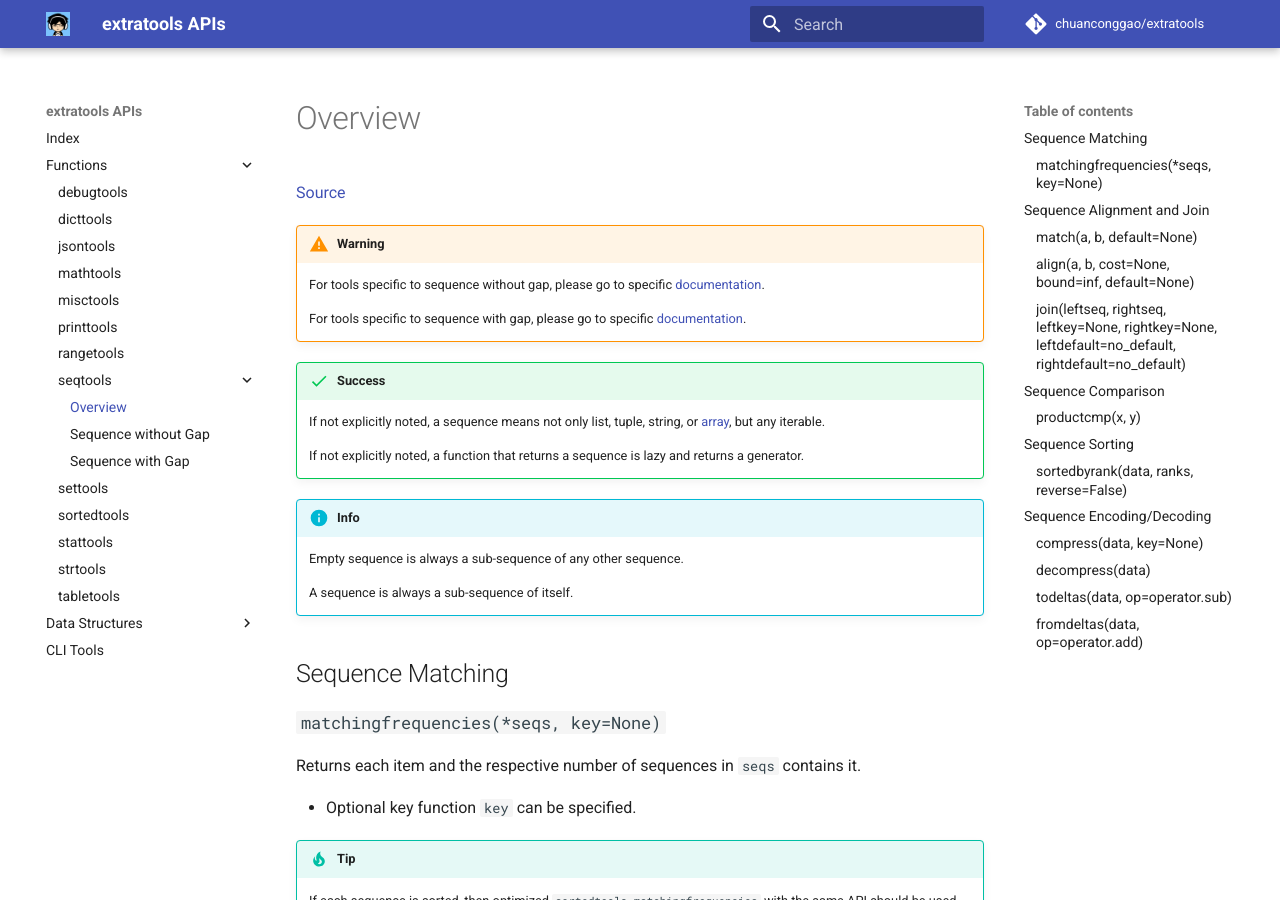
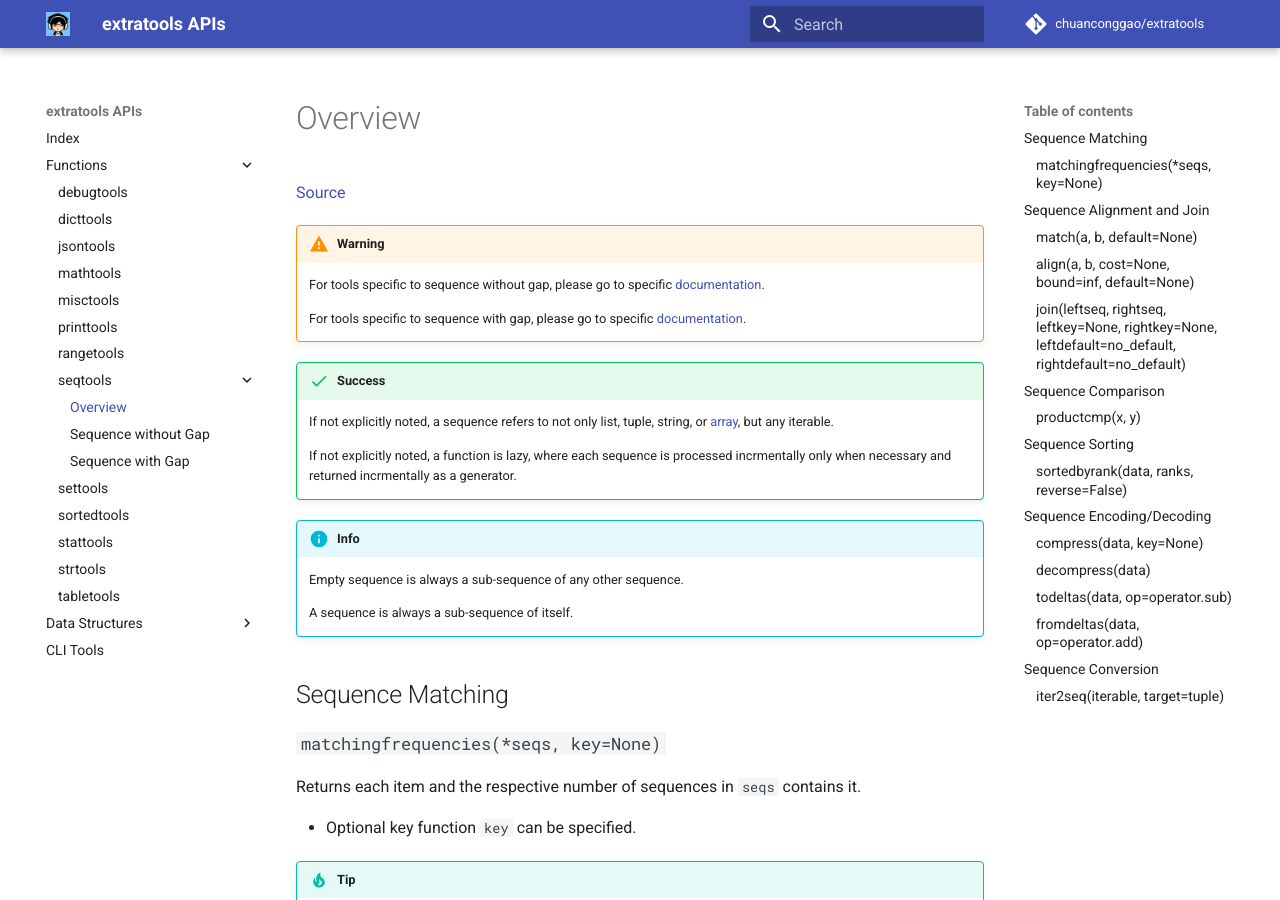
Before and after one commit to chuanconggao/extratools, an MkDocs documentation site: the page built from docs/functions/seqtools.md, in a window 1280 px wide and 900 px high. Built offline with MkDocs 1.6.1 and Material for MkDocs 9.7.7, drawn with Linux system fonts in a browser that asks for light colours; comment, search, counter and statistics services are not loaded; old or Windows-style settings are respelled for this version of MkDocs; some of the changed text lies outside the part shown.

Commit message:
Add iter2seq to seqtools

````diff
--- a/docs/functions/seqtools.md
+++ b/docs/functions/seqtools.md
@@ -6,15 +6,14 @@
     For tools specific to sequence with gap, please go to specific [documentation](seqtools/seqwithgap.md).
 
 !!! success
-    If not explicitly noted, a sequence means not only list, tuple, string, or [array](https://docs.python.org/3/library/array.html), but any iterable.
+    If not explicitly noted, a sequence refers to not only list, tuple, string, or [array](https://docs.python.org/3/library/array.html), but any iterable.
 
-    If not explicitly noted, a function that returns a sequence is lazy and returns a generator.
+    If not explicitly noted, a function is lazy, where each sequence is processed incrmentally only when necessary and returned incrmentally as a generator.
 
 !!! info
     Empty sequence is always a sub-sequence of any other sequence.
 
     A sequence is always a sub-sequence of itself.
-
 
 ## Sequence Matching
 
@@ -217,3 +216,17 @@
 list(fromdeltas([1, 1, 0, 1, 0, 0, 1, 0, 0, 0]))
 # [1, 2, 2, 3, 3, 3, 4, 4, 4, 4]
 ```
+
+## Sequence Conversion
+
+Tools for converting the type of sequence.
+
+### `iter2seq(iterable, target=tuple)`
+
+Converts any iterable sequence `iterable` to an indexable and sizable sequence with type `target=tuple` if necessary, defaults to tuple.
+
+!!! warning
+    This function reads the sequence at once.
+
+!!! tip
+    Useful if you need to scan the sequence more than once.
````
Also changed, not shown: 1 other file.
